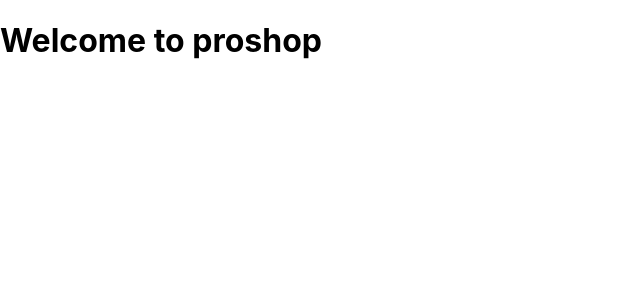
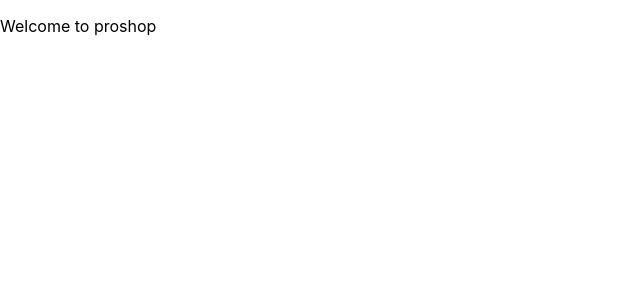
Before and after one commit to satyam140105/proshop-v2, a React (Create React App) app in the folder frontend/: page / in a window 1280 px wide. Shown: the top 300 px of the page, without its empty margins (0-640 px from the left). Built offline with nearby package versions, Linux system fonts and the light colour scheme.

Commit message:
Initial commit

```diff
--- a/frontend/src/App.js
+++ b/frontend/src/App.js
@@ -2,7 +2,7 @@
 
 const App = () => {
   return (
-    <h1>Welcome to proshop</h1>
+    <p>Welcome to proshop</p>
   )
 }
 
```
